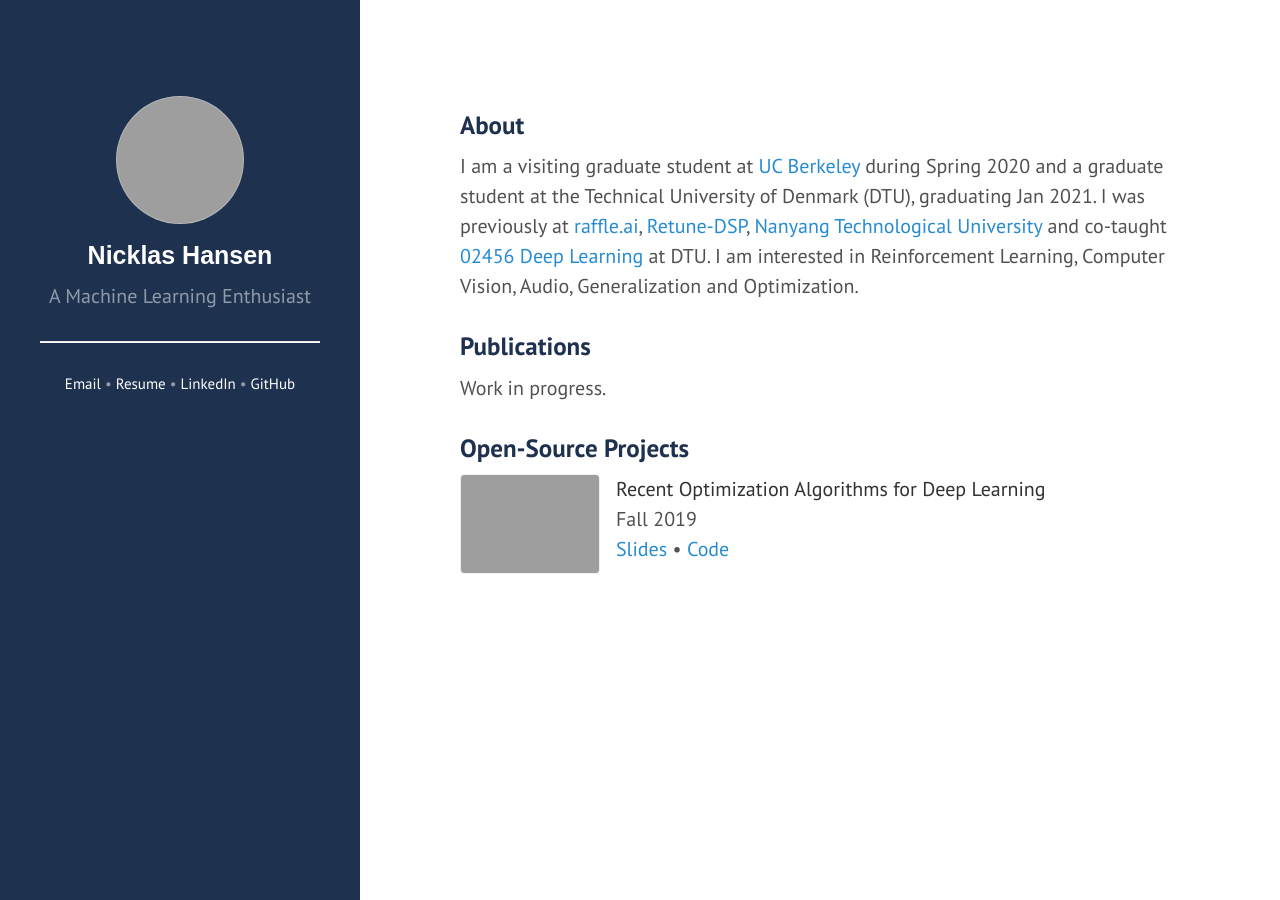
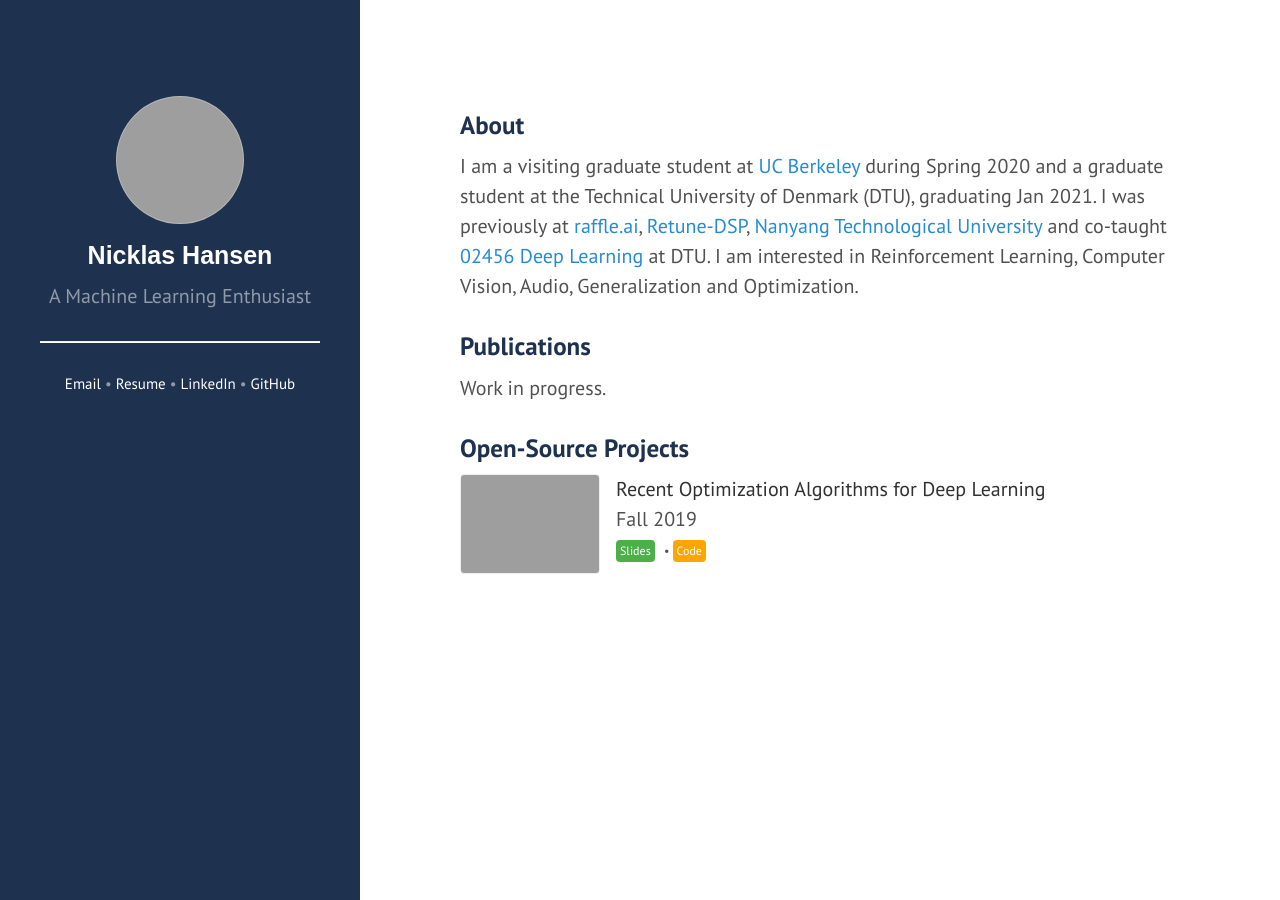
Before and after one commit to nicklashansen/nicklashansen.github.io, a Jekyll site: the page built from index.html, in a window 1280 px wide. Built offline with Jekyll 4.4.1, drawn with Linux system fonts in a browser that asks for light colours; the list of posts is cut into pages by our own code; grey boxes are pictures that could not be loaded.

Commit message:
updated project template

```diff
--- a/_config.yml
+++ b/_config.yml
@@ -1,5 +1,5 @@
 # Dependencies
-highlighter:      pygments
+highlighter:      rouge
 
 # Permalinks
 permalink:        pretty
--- a/public/css/nicklashansen.css
+++ b/public/css/nicklashansen.css
@@ -50,4 +50,26 @@ CUSTOM CSS FOR NICKLASHANSEN.GITHUB.IO
 
 .nicklashansen-item-links {
     display: block;
+    font-size: 0.6rem;
 }
+
+.nicklashansen-item-link {
+    display: inline-block;
+    color: #fff;
+    border-radius: 4px;
+    margin-right: 6px;
+    margin-top: 6px;
+    padding: 2px 4px;
+}
+
+.nicklashansen-code {
+    background-color: orange;
+}
+
+.nicklashansen-slides {
+    background-color: #4daf4a;
+}
+
+.nicklashansen-pdf {
+    background-color: #e41a1c;
+}
```
Also changed, not shown: _posts/2013-12-28-about.md (+3 -3 lines).
